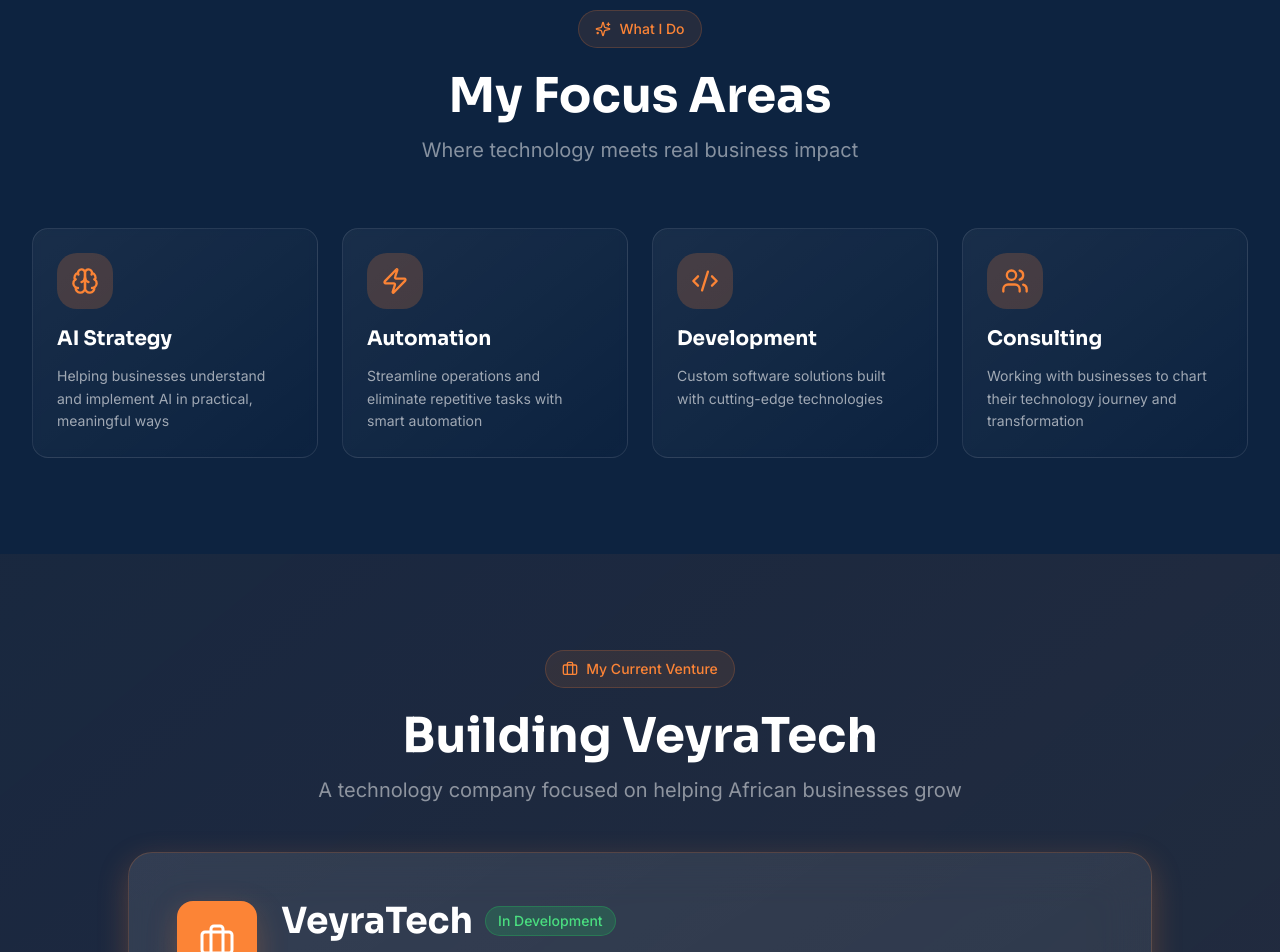
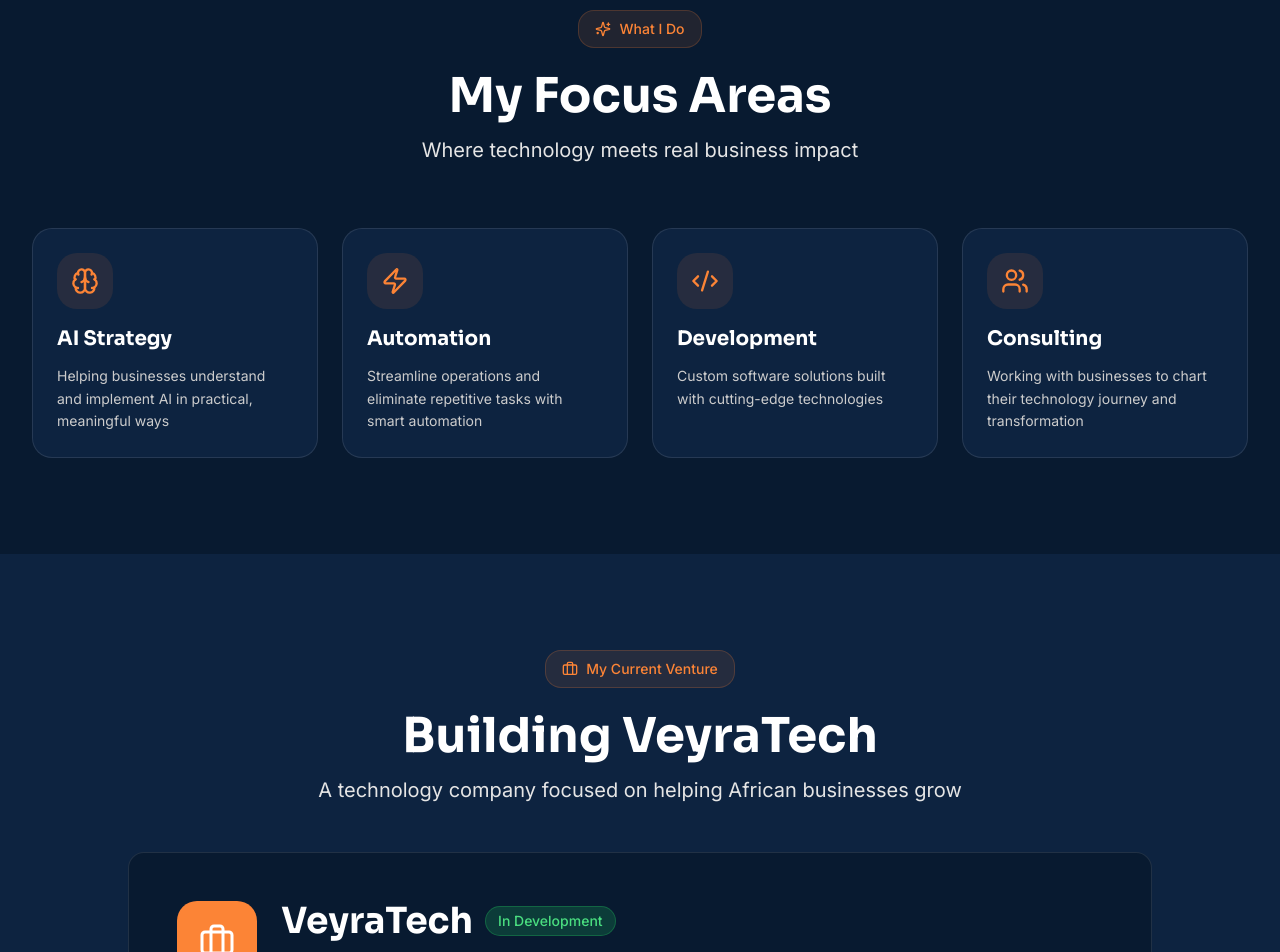
Before and after one commit to veyratechnology-cyber/Veyratech.co.ke, a Next.js app: page /portfolio in a window 1280 px wide. Shown: the part 960-1912 px from the top of the page. Built offline with nearby package versions, Linux system fonts and the light colour scheme; no server answers.

Commit message:
fix: Continue removing glow effects and applying clean VeyraTech brand

```diff
--- a/app/portfolio/page.tsx
+++ b/app/portfolio/page.tsx
@@ -247,70 +247,70 @@ export default function PortfolioPage() {
       </section>
 
       {/* Expertise Section */}
-      <section id="about" className="section relative">
+      <section id="about" className="section relative bg-primary-dark">
         <div className="container-custom">
           <div className="text-center mb-16">
-            <div className="inline-flex items-center gap-2 px-4 py-2 bg-secondary/10 border border-secondary/20 rounded-full text-secondary text-sm font-medium mb-6">
+            <div className="inline-flex items-center gap-2 px-4 py-2 bg-secondary/10 border border-secondary/20 rounded-lg text-secondary text-sm font-medium mb-6">
               <Sparkles size={16} />
               <span>What I Do</span>
             </div>
-            <h2 className="text-4xl md:text-5xl font-sora font-bold text-white mb-4">
+            <h2 className="text-4xl md:text-5xl font-sora font-bold text-text-primary mb-4">
               My Focus Areas
             </h2>
-            <p className="text-xl text-white/50 max-w-2xl mx-auto">
+            <p className="text-xl text-text-secondary max-w-2xl mx-auto">
               Where technology meets real business impact
             </p>
           </div>
 
           <div className="grid grid-cols-1 md:grid-cols-2 lg:grid-cols-4 gap-6 max-w-7xl mx-auto">
             {/* AI Strategy */}
-            <div className="group relative bg-gradient-to-br from-white/5 to-white/0 backdrop-blur-sm rounded-2xl p-6 border border-white/10 hover:border-secondary hover:shadow-secondary-glow transition-all duration-300 hover:scale-105">
-              <div className="w-14 h-14 rounded-xl bg-secondary/20 flex items-center justify-center mb-4 group-hover:scale-110 transition-transform duration-300">
+            <div className="group relative bg-primary rounded-xl p-6 border border-border hover:border-secondary transition-colors duration-200">
+              <div className="w-14 h-14 rounded-xl bg-secondary/10 flex items-center justify-center mb-4">
                 <Brain className="text-secondary" size={28} />
               </div>
-              <h3 className="text-xl font-sora font-bold text-white mb-3">
+              <h3 className="text-xl font-sora font-bold text-text-primary mb-3">
                 AI Strategy
               </h3>
-              <p className="text-white/60 text-sm leading-relaxed">
+              <p className="text-text-muted text-sm leading-relaxed">
                 Helping businesses understand and implement AI in practical, meaningful ways
               </p>
             </div>
 
             {/* Automation */}
-            <div className="group relative bg-gradient-to-br from-white/5 to-white/0 backdrop-blur-sm rounded-2xl p-6 border border-white/10 hover:border-secondary hover:shadow-secondary-glow transition-all duration-300 hover:scale-105">
-              <div className="w-14 h-14 rounded-xl bg-secondary/20 flex items-center justify-center mb-4 group-hover:scale-110 transition-transform duration-300">
+            <div className="group relative bg-primary rounded-xl p-6 border border-border hover:border-secondary transition-colors duration-200">
+              <div className="w-14 h-14 rounded-xl bg-secondary/10 flex items-center justify-center mb-4">
                 <Zap className="text-secondary" size={28} />
               </div>
-              <h3 className="text-xl font-sora font-bold text-white mb-3">
+              <h3 className="text-xl font-sora font-bold text-text-primary mb-3">
                 Automation
               </h3>
-              <p className="text-white/60 text-sm leading-relaxed">
+              <p className="text-text-muted text-sm leading-relaxed">
                 Streamline operations and eliminate repetitive tasks with smart automation
               </p>
             </div>
 
             {/* Development */}
-            <div className="group relative bg-gradient-to-br from-white/5 to-white/0 backdrop-blur-sm rounded-2xl p-6 border border-white/10 hover:border-secondary hover:shadow-secondary-glow transition-all duration-300 hover:scale-105">
-              <div className="w-14 h-14 rounded-xl bg-secondary/20 flex items-center justify-center mb-4 group-hover:scale-110 transition-transform duration-300">
+            <div className="group relative bg-primary rounded-xl p-6 border border-border hover:border-secondary transition-colors duration-200">
+              <div className="w-14 h-14 rounded-xl bg-secondary/10 flex items-center justify-center mb-4">
                 <Code2 className="text-secondary" size={28} />
               </div>
-              <h3 className="text-xl font-sora font-bold text-white mb-3">
+              <h3 className="text-xl font-sora font-bold text-text-primary mb-3">
                 Development
               </h3>
-              <p className="text-white/60 text-sm leading-relaxed">
+              <p className="text-text-muted text-sm leading-relaxed">
                 Custom software solutions built with cutting-edge technologies
               </p>
             </div>
 
             {/* Consulting */}
-            <div className="group relative bg-gradient-to-br from-white/5 to-white/0 backdrop-blur-sm rounded-2xl p-6 border border-white/10 hover:border-secondary hover:shadow-secondary-glow transition-all duration-300 hover:scale-105">
-              <div className="w-14 h-14 rounded-xl bg-secondary/20 flex items-center justify-center mb-4 group-hover:scale-110 transition-transform duration-300">
+            <div className="group relative bg-primary rounded-xl p-6 border border-border hover:border-secondary transition-colors duration-200">
+              <div className="w-14 h-14 rounded-xl bg-secondary/10 flex items-center justify-center mb-4">
                 <Users className="text-secondary" size={28} />
               </div>
-              <h3 className="text-xl font-sora font-bold text-white mb-3">
+              <h3 className="text-xl font-sora font-bold text-text-primary mb-3">
                 Consulting
               </h3>
-              <p className="text-white/60 text-sm leading-relaxed">
+              <p className="text-text-muted text-sm leading-relaxed">
                 Working with businesses to chart their technology journey and transformation
               </p>
             </div>
@@ -319,25 +319,25 @@ export default function PortfolioPage() {
       </section>
 
       {/* VeyraTech Showcase */}
-      <section id="veyratech" className="section relative bg-gradient-to-br from-secondary/5 to-secondary/10">
+      <section id="veyratech" className="section relative bg-primary">
         <div className="container-custom">
           <div className="text-center mb-12">
-            <div className="inline-flex items-center gap-2 px-4 py-2 bg-secondary/10 border border-secondary/20 rounded-full text-secondary text-sm font-medium mb-6">
+            <div className="inline-flex items-center gap-2 px-4 py-2 bg-secondary/10 border border-secondary/20 rounded-lg text-secondary text-sm font-medium mb-6">
               <Briefcase size={16} />
               <span>My Current Venture</span>
             </div>
-            <h2 className="text-4xl md:text-5xl font-sora font-bold text-white mb-4">
+            <h2 className="text-4xl md:text-5xl font-sora font-bold text-text-primary mb-4">
               Building VeyraTech
             </h2>
-            <p className="text-xl text-white/50 max-w-2xl mx-auto">
+            <p className="text-xl text-text-secondary max-w-2xl mx-auto">
               A technology company focused on helping African businesses grow
             </p>
           </div>
 
           <div className="max-w-5xl mx-auto">
-            <div className="bg-gradient-to-br from-white/10 to-white/5 backdrop-blur-xl rounded-3xl p-8 md:p-12 border border-secondary/20 shadow-secondary-lg">
+            <div className="bg-primary-dark rounded-2xl p-8 md:p-12 border border-border">
               <div className="flex items-start gap-6 mb-8">
-                <div className="w-20 h-20 rounded-2xl bg-secondary flex items-center justify-center flex-shrink-0 shadow-secondary-lg">
+                <div className="w-20 h-20 rounded-xl bg-secondary flex items-center justify-center flex-shrink-0">
                   <Briefcase size={36} className="text-white" />
                 </div>
                 <div className="flex-1">
```
